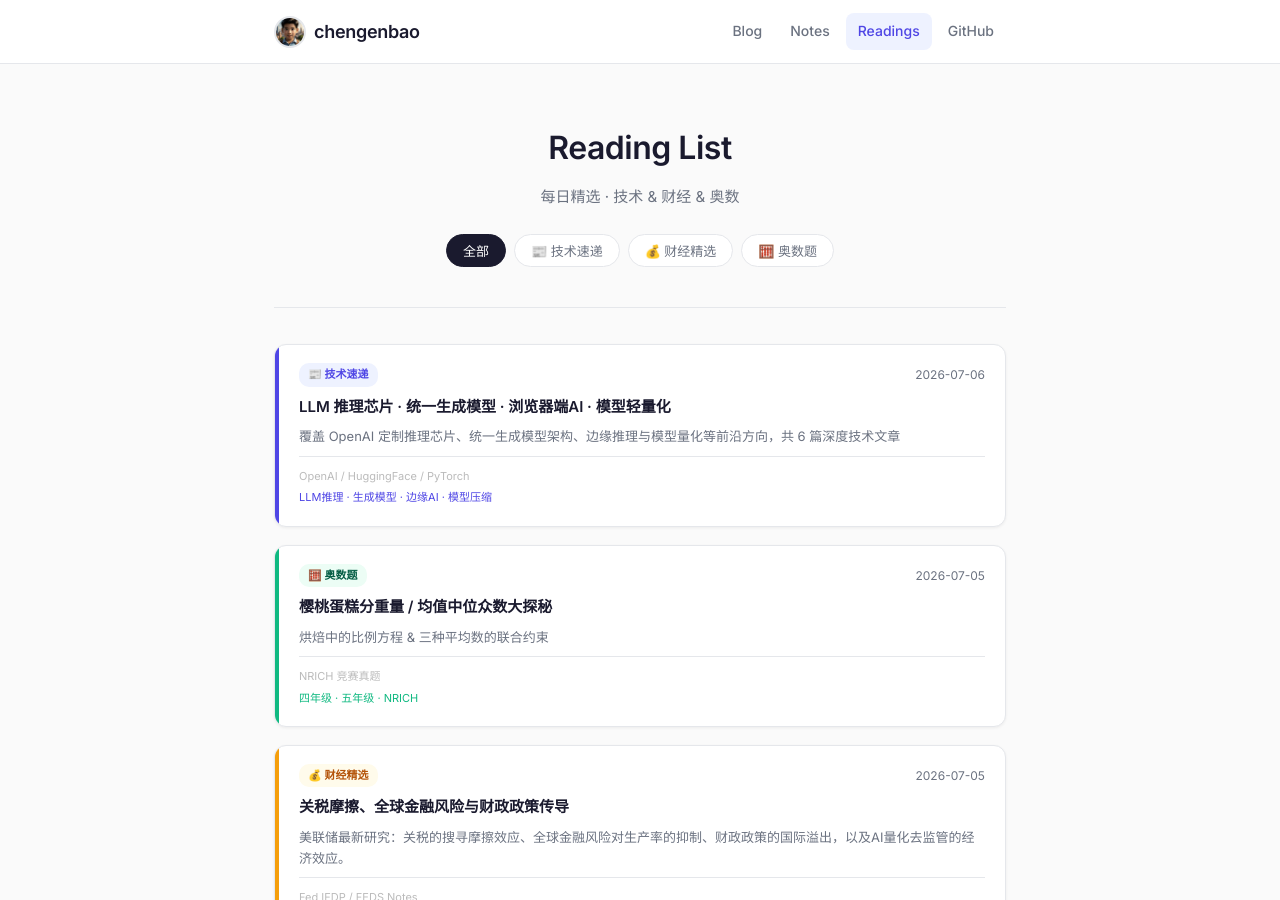
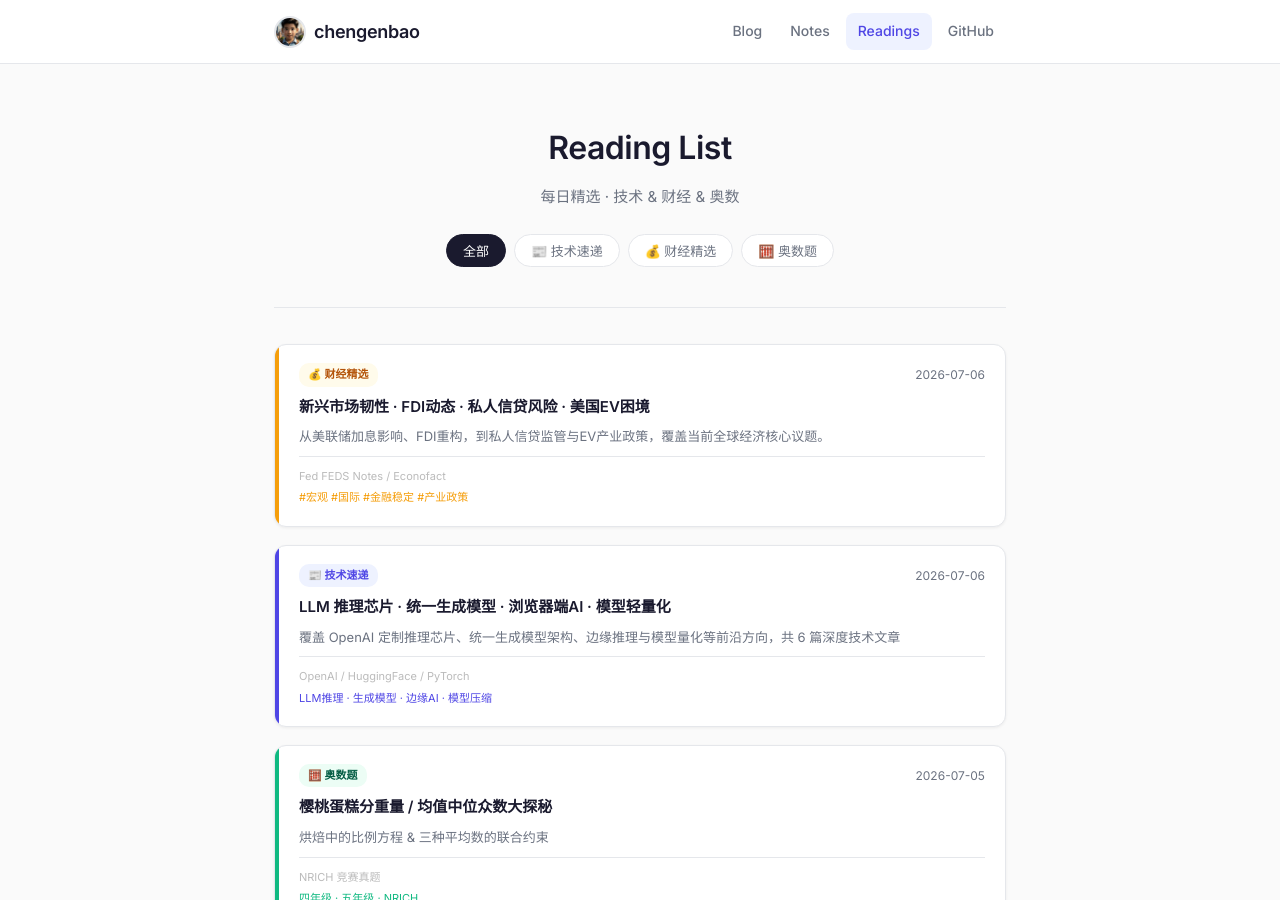
Before and after one commit to chengenbao/chengenbao.github.io, a Jekyll site: the page built from reading-list/index.md, in a window 1280 px wide and 900 px high. Built offline with Jekyll 4.4.1, drawn with Linux system fonts in a browser that asks for light colours.

Commit message:
add finance card 2026-07-06

```diff
--- a/reading-list/index.md
+++ b/reading-list/index.md
@@ -18,6 +18,22 @@ permalink: /reading-list/
   </div>
 
   <div class="rl-grid">
+<a class="rl-card finance" href="/reading-list/2026-07-06-finance-daily/">
+  <div class="rl-accent"></div>
+  <div class="rl-body">
+    <div class="rl-top">
+      <span class="rl-badge finance">💰 财经精选</span>
+      <time>2026-07-06</time>
+    </div>
+    <h2>新兴市场韧性 · FDI动态 · 私人信贷风险 · 美国EV困境</h2>
+    <p>从美联储加息影响、FDI重构，到私人信贷监管与EV产业政策，覆盖当前全球经济核心议题。</p>
+    <div class="rl-meta">
+      <span class="rl-source">Fed FEDS Notes / Econofact</span>
+      <span class="rl-tags">#宏观 #国际 #金融稳定 #产业政策</span>
+    </div>
+  </div>
+</a>
+
 <a class="rl-card tech" href="/reading-list/2026-07-06-tech-daily/">
   <div class="rl-accent"></div>
   <div class="rl-body">
```
